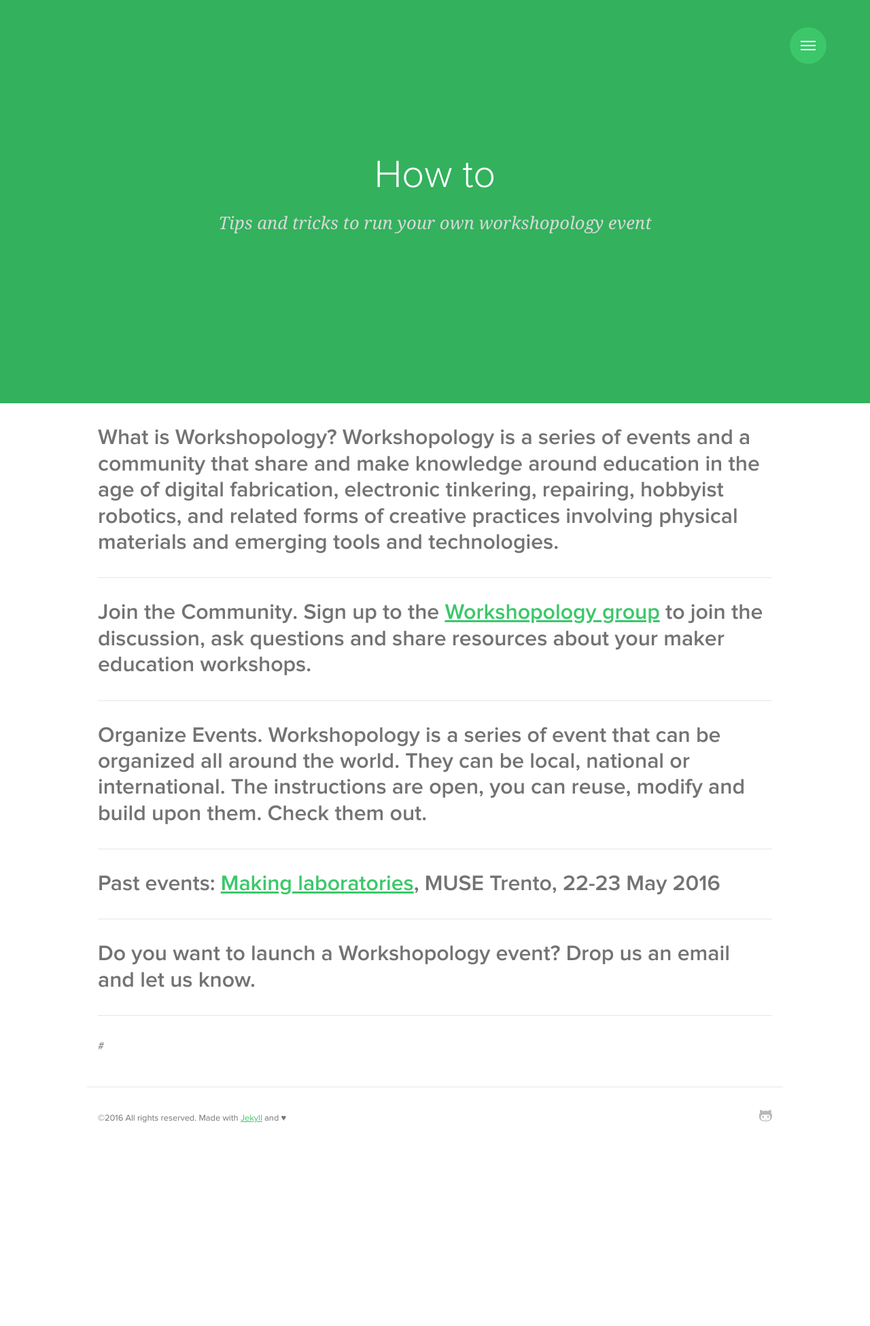
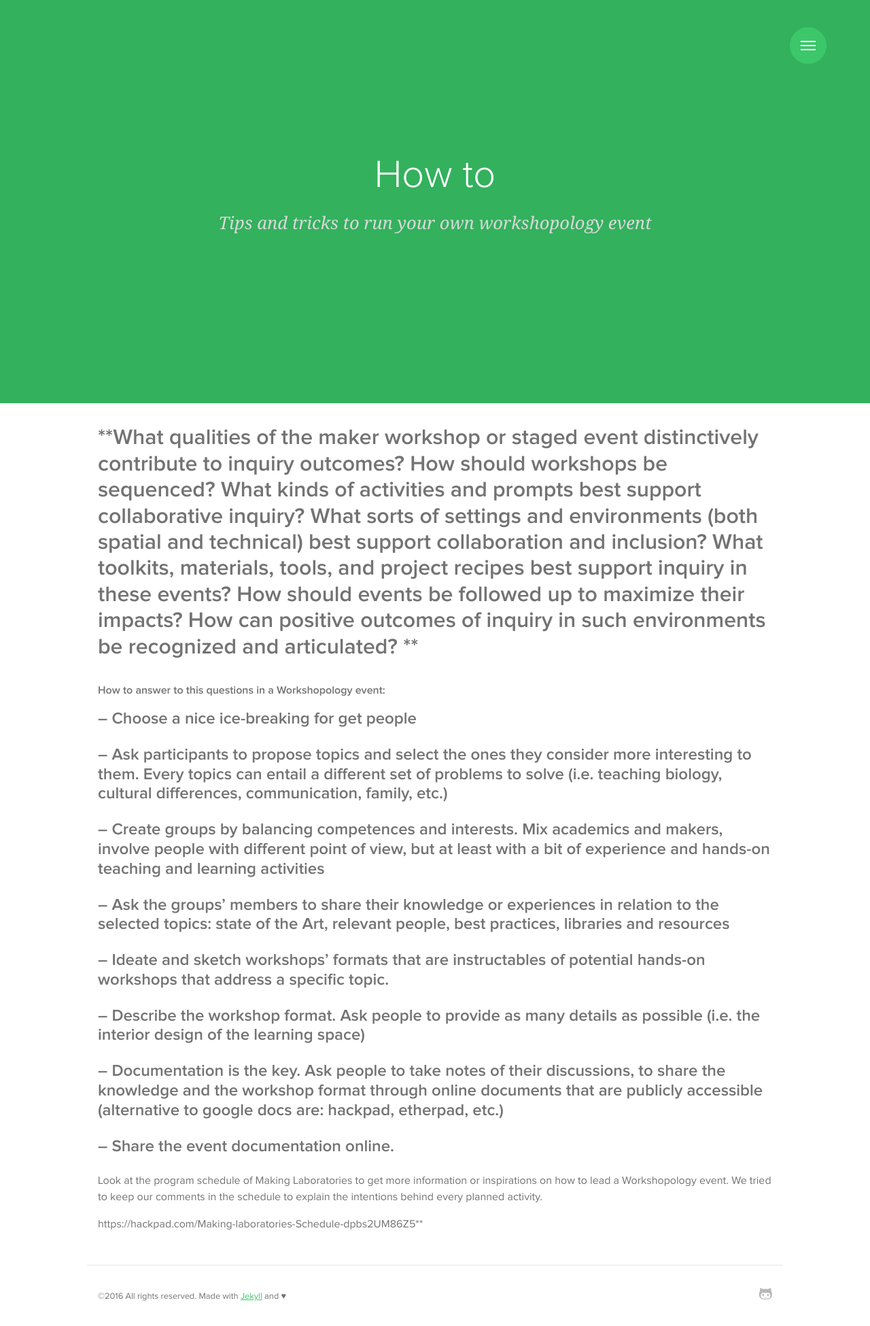
Before and after one commit to almostserena/workshopology-website-generator, a Jekyll site: the page built from howto.md, in a window 1280 px wide. Shown: the whole page at 68% size. Built offline with Jekyll 4.4.1, drawn with Linux system fonts in a browser that asks for light colours; some web fonts are replaced.

Commit message:
fdsfds
fdsfds

```diff
--- a/howto.md
+++ b/howto.md
@@ -4,25 +4,27 @@
 subtitle: Tips and tricks to run your own workshopology event
 ---
 
-# What is Workshopology? Workshopology is a series of events and a community that share and make knowledge around education in the age of digital fabrication, electronic tinkering, repairing, hobbyist robotics, and related forms of creative practices involving physical materials and emerging tools and technologies.
+# **What qualities of the maker workshop or staged event distinctively contribute to inquiry outcomes? How should workshops be sequenced? What kinds of activities and prompts best support collaborative inquiry? What sorts of settings and environments (both spatial and technical) best support collaboration and inclusion? What toolkits, materials, tools, and project recipes best support inquiry in these events? How should events be followed up to maximize their impacts? How can positive outcomes of inquiry in such environments be recognized and articulated? **
 
----
+**How to answer to this questions in a Workshopology event:**
 
-# **Join the Community**. Sign up to the [Workshopology group](https://groups.google.com/forum/#!forum/workshopology) to join the discussion, ask questions and share resources about your maker education workshops.
+## – Choose a nice ice-breaking for get people
 
-***
+## – Ask participants to propose topics and select the ones they consider more interesting to them. Every topics can entail a different set of problems to solve (i.e. teaching biology, cultural differences, communication, family, etc.)
 
-# Organize Events. Workshopology is a series of event that can be organized all around the world. They can be local, national or international. The instructions are open, you can reuse, modify and build upon them. Check them out.
----
+## – Create groups by balancing competences and interests. Mix academics and makers, involve people with different point of view, but at least with a bit of experience and hands-on teaching and learning activities
 
-# Past events: [Making laboratories](http://workshopology.github.io/Making%20Laboratories%202016), MUSE Trento, 22-23 May 2016
+## – Ask the groups’ members to share their knowledge or experiences in relation to the selected topics: state of the Art, relevant people, best practices, libraries and resources
 
----
+## – Ideate and sketch workshops’ formats that are instructables of potential hands-on workshops that address a specific topic.
 
-# Do you want to launch a Workshopology event? Drop us an email and let us know.
+## – Describe the workshop format. Ask people to provide as many details as possible (i.e. the interior design of the learning space)
 
----
+## – Documentation is the key. Ask people to take notes of their discussions, to share the knowledge and the workshop format through online documents that are publicly accessible (alternative to google docs are: hackpad, etherpad, etc.)
+
+## – Share the event documentation online.
 
 
+Look at the program schedule of Making Laboratories to get more information or inspirations on how to lead a Workshopology event. We tried to keep our comments in the schedule to explain the intentions behind every planned activity.
 
-#
+https://hackpad.com/Making-laboratories-Schedule-dpbs2UM86Z5**
```
